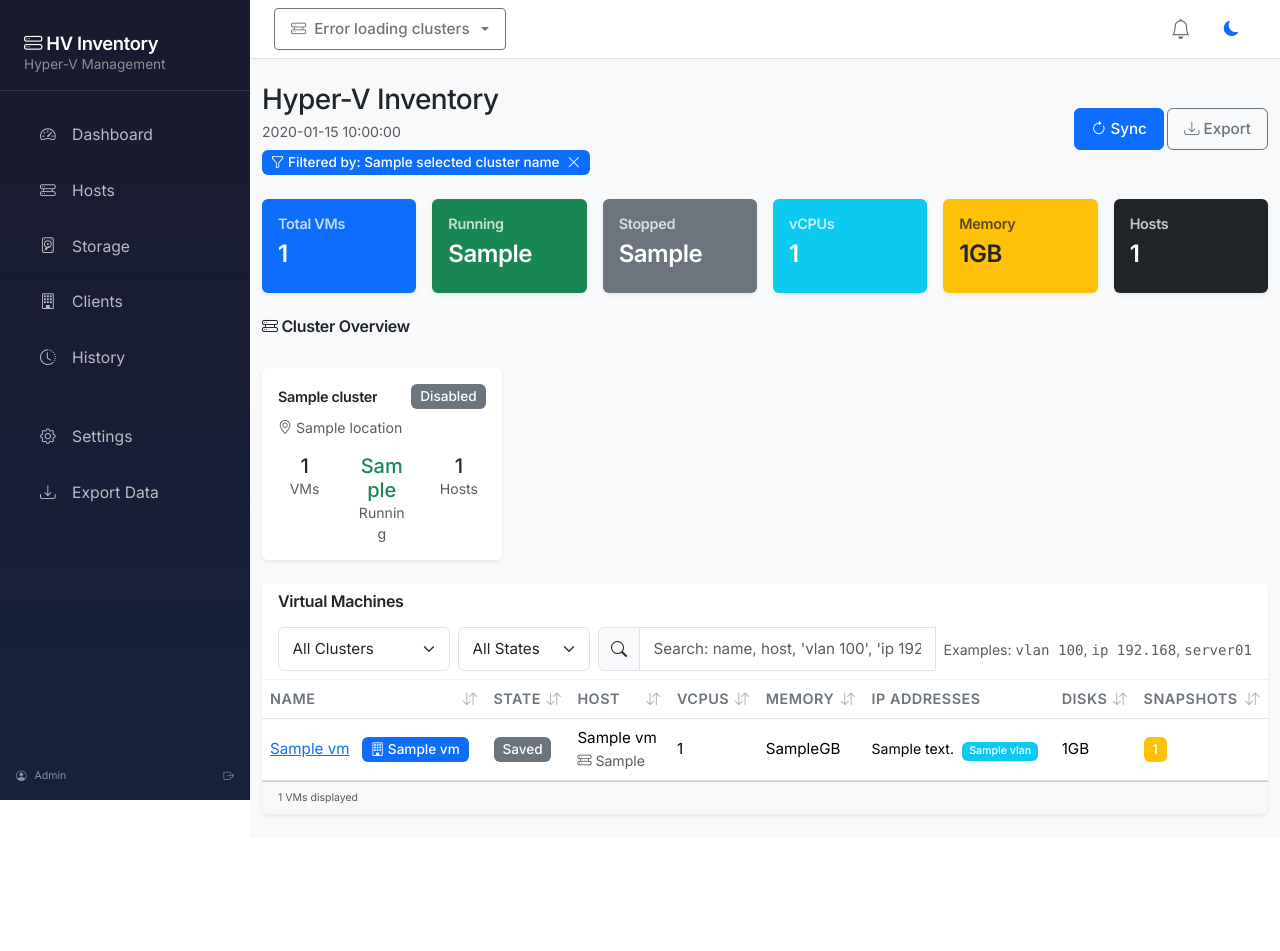
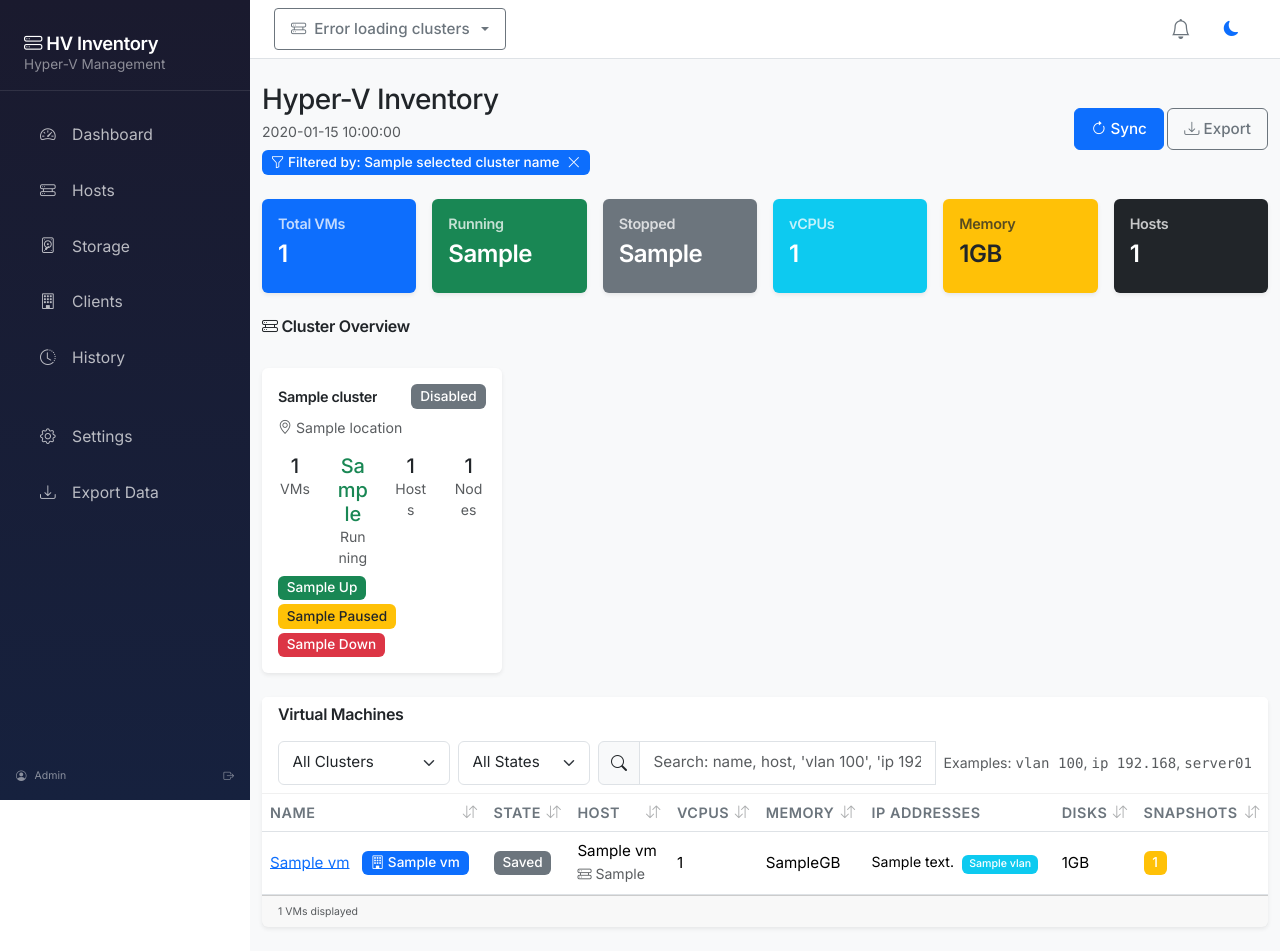
Before and after one commit to amontaser/egid-hv-Inventory-, a Flask app: template templates/index.html in a window 1280 px wide. Before the commit the page ends 817 px from the top, so only its background shows below. Run offline with Flask 3, Linux system fonts and the light colour scheme; the template is opened without the code that fills it: most values are stand-ins (such as "Sample title", 1, 10 or a date in 2020); some libraries are stand-ins or nearby versions.

Commit message:
feat: add cluster node status badges to dashboard
- Store node states (Up/Paused/Down) in new cluster_nodes table during discovery
- Show colored status badges per cluster: green=Up, yellow=Paused, red=Down
- Add Nodes column to cluster overview cards

```diff
--- a/templates/index.html
+++ b/templates/index.html
@@ -135,19 +135,36 @@
                     <small class="text-muted d-block mb-2"><i class="bi bi-geo-alt"></i> {{ cluster.location }}</small>
                     {% endif %}
                     <div class="row text-center mt-3">
-                        <div class="col-4">
+                        <div class="col-3">
                             <div class="h5 mb-0">{{ cluster.vm_count or 0 }}</div>
                             <small class="text-muted">VMs</small>
                         </div>
-                        <div class="col-4">
+                        <div class="col-3">
                             <div class="h5 mb-0 text-success">{{ cluster.running_vms or 0 }}</div>
                             <small class="text-muted">Running</small>
                         </div>
-                        <div class="col-4">
+                        <div class="col-3">
                             <div class="h5 mb-0">{{ cluster.host_count or 0 }}</div>
                             <small class="text-muted">Hosts</small>
                         </div>
+                        <div class="col-3">
+                            <div class="h5 mb-0">{{ cluster.total_nodes or 0 }}</div>
+                            <small class="text-muted">Nodes</small>
+                        </div>
                     </div>
+                    {% if cluster.total_nodes %}
+                    <div class="d-flex gap-1 mt-2 flex-wrap">
+                        {% if cluster.up_nodes %}
+                        <span class="badge bg-success" title="Up">{{ cluster.up_nodes }} Up</span>
+                        {% endif %}
+                        {% if cluster.paused_nodes %}
+                        <span class="badge bg-warning text-dark" title="Paused">{{ cluster.paused_nodes }} Paused</span>
+                        {% endif %}
+                        {% if cluster.down_nodes %}
+                        <span class="badge bg-danger" title="Down">{{ cluster.down_nodes }} Down</span>
+                        {% endif %}
+                    </div>
+                    {% endif %}
                 </div>
             </div>
         </div>
```
Also changed, not shown: app/db/__init__.py (+10 -0 lines), app/routes/vms.py (+15 -1 lines), tasks/orchestrator.py (+18 -0 lines).
